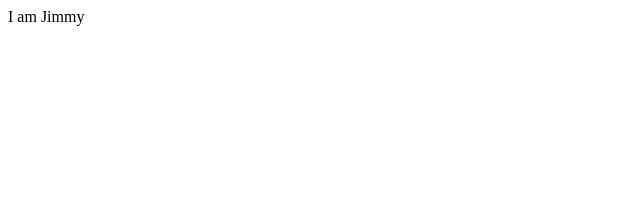
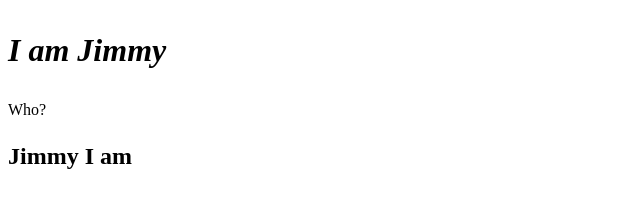
Before and after one commit to jdesire1/lab-13-html, a plain HTML site: page index.html in a window 1280 px wide. Shown: the whole page, without its empty margins (0-640 px from the left). Drawn offline with Linux system fonts and the light colour scheme.

Commit message:
edited the index file

```diff
--- a/index.html
+++ b/index.html
@@ -1,9 +1,11 @@
 <!DOCTYPE html>
 <html lang="en">
 <head>
-<title>Jimmy</title>
+<title> Jimmy </title>
 </head>
 <body>
-I am Jimmy
+<h1><h1><em><p>I am Jimmy</p></em></h1></h1>
+<p>Who?</p>
+<h2><strong><p>Jimmy I am</p></strong></h2>
 </body>
 </html>
```
